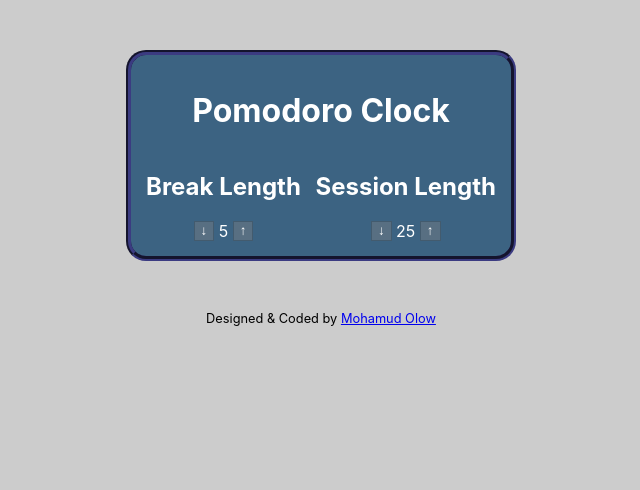
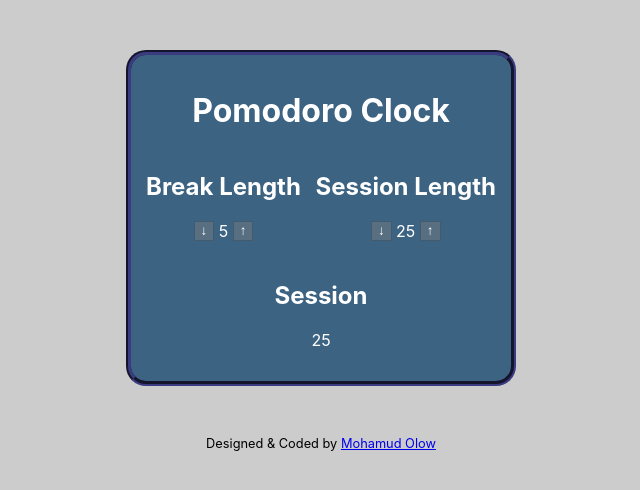
Before and after one commit to mohamudolow/pomodoro-clock, a React (Create React App) app: page / in a window 1280 px wide. Shown: the top 490 px of the page, without its empty margins (319-959 px from the left). Built offline with nearby package versions, Linux system fonts and the light colour scheme.

Commit message:
add Timer component with props from the App component

```diff
--- a/src/App.js
+++ b/src/App.js
@@ -13,12 +13,21 @@ const SetTimer = ({type, value}) => (
 </div>
 </div>);
 
+const Timer = ({ mode, time }) => (
+<div>
+<h2 id="timer-label">{mode === 'session' ? 'Session' : 'Break'}</h2>
+<p id="time-left">{time}</p>
+</div>
+);
+
 class App extends React.Component {
 constructor(props) {
 super(props);
 this.state = {
 breakValue: 5,
-sessionValue: 25
+sessionValue: 25,
+mode: 'session',
+time: 25
 }
 }
 
@@ -30,6 +39,9 @@ return (
 <SetTimer type="break" value={this.state.breakValue} />
 <SetTimer type="session" value={this.state.sessionValue} />
 </div>
+<div><br />
+<Timer mode={this.state.mode} time={this.state.time} />
+</div>
 </div>
 );
 }
```
